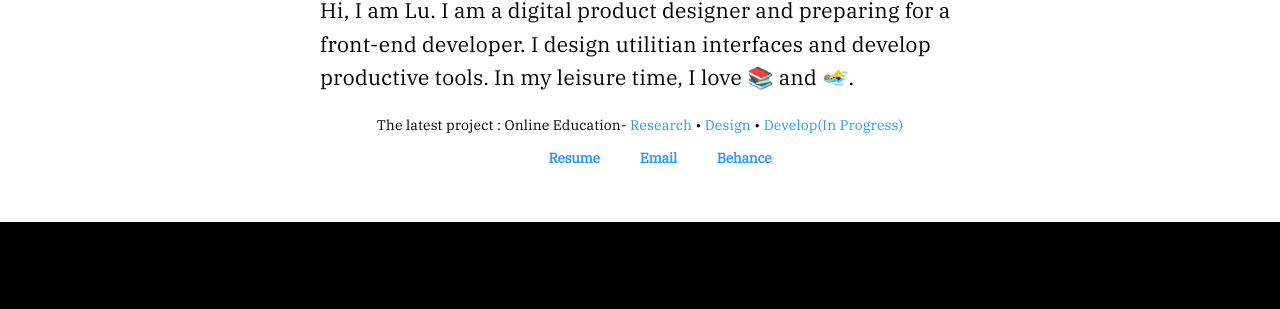
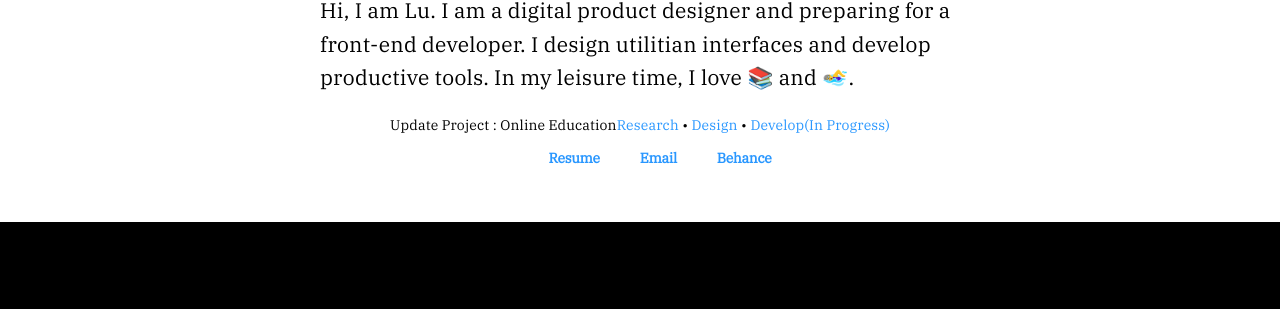
Before and after one commit to beforux/ShakeYourLove, a Jekyll site: the page index.html, which Jekyll copies as it is, in a window 1280 px wide and 900 px high. Shown: the part 191-500 px from the top of the window. Built offline with Jekyll 4.4.1, drawn with Linux system fonts in a browser that asks for light colours.

Commit message:
Update index.html

```diff
--- a/index.html
+++ b/index.html
@@ -10,7 +10,7 @@
 	<header>
 		<h1 class="name">LU JIN</h1>
 		<p class="intro">Hi, I am Lu. I am a digital product designer and preparing for a front-end developer. I design utilitian interfaces and develop productive tools. In my leisure time, I love 📚 and 🏊‍♀️.</p>
-		<p class="update" style="margin:0px;"style="padding:0px;">The latest project : Online Education <span>  -   <span><a href="https://docs.google.com/document/d/1hagld0uH07sxCJDbusst9ffL0jY6IHuew36RoCJu0HY/edit?usp=sharing"> <span>Research </a> <span> &#x2022; <span> <a href="https://www.behance.net/gallery/92765427/Online-Education"> <span> Design<span> </a> <span> &#x2022;<span> <a href="#">Develop(In Progress) </a></p>
+		<p class="update" style="margin:0px;"style="padding-top:0px;"style="padding-bottom:20px;">Update Project : Online Education <span>  <span><a href="https://docs.google.com/document/d/1hagld0uH07sxCJDbusst9ffL0jY6IHuew36RoCJu0HY/edit?usp=sharing"> <span>Research </a> <span> &#x2022; <span> <a href="https://www.behance.net/gallery/92765427/Online-Education"> <span> Design<span> </a> <span> &#x2022;<span> <a href="#">Develop(In Progress) </a></p>
 	</header>
 
 	<div class="connection">
```
